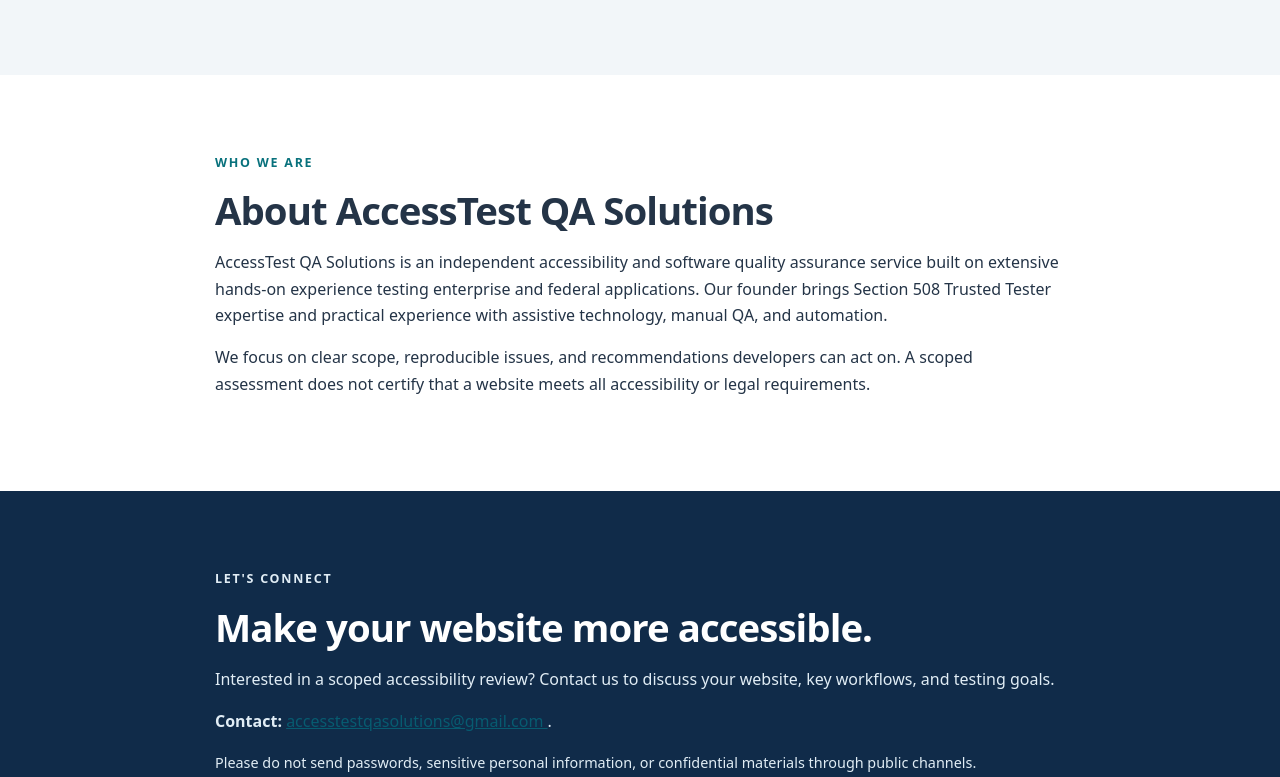
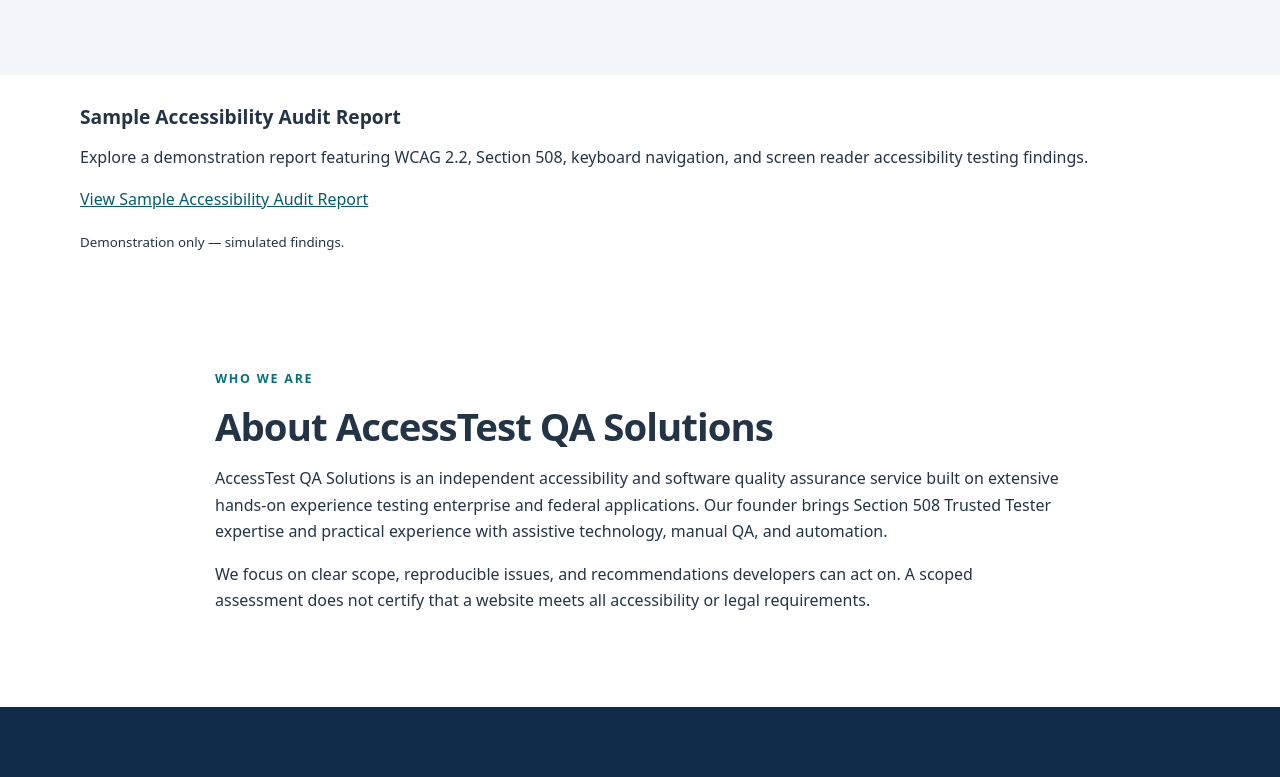
Before and after one commit to delowerus/accesstest-qa-solutions, a plain HTML site: page index.html in a window 1280 px wide. Shown: the part 2296-3073 px from the top of the page. Drawn offline with Linux system fonts and the light colour scheme.

Commit message:
Update index.html

```diff
--- a/index.html
+++ b/index.html
@@ -94,8 +94,27 @@
   </div>
 </section>
 
-<section class="section section-alt" id="portfolio" aria-labelledby="portfolio-heading"><div class="container narrow"><p class="eyebrow dark">OUR WORK</p><h2 id="portfolio-heading">Portfolio</h2><p>Sample accessibility assessment reports and demonstrations will be published here. These will use public demo websites and will not disclose confidential client or federal project information.</p><div class="notice"><strong>Coming soon:</strong> Sample WCAG audit report, keyboard testing checklist, and remediation examples.</div></div></section>
-<section class="section" id="about" aria-labelledby="about-heading"><div class="container narrow"><p class="eyebrow dark">WHO WE ARE</p><h2 id="about-heading">About AccessTest QA Solutions</h2><p>AccessTest QA Solutions is an independent accessibility and software quality assurance service built on extensive hands-on experience testing enterprise and federal applications. Our founder brings Section 508 Trusted Tester expertise and practical experience with assistive technology, manual QA, and automation.</p><p>We focus on clear scope, reproducible issues, and recommendations developers can act on. A scoped assessment does not certify that a website meets all accessibility or legal requirements.</p></div></section>
+
+  <section class="section section-alt" id="portfolio" aria-labelledby="portfolio-heading"><div class="container narrow"><p class="eyebrow dark">OUR WORK</p><h2 id="portfolio-heading">Portfolio</h2><p>Sample accessibility assessment reports and demonstrations will be published here. These will use public demo websites and will not disclose confidential client or federal project information.</p><div class="notice"><strong>Coming soon:</strong> Sample WCAG audit report, keyboard testing checklist, and remediation examples.</div></div></section>
+
+<div class="container" style="padding: 20px 0;">
+  <h3>Sample Accessibility Audit Report</h3>
+  <p>
+    Explore a demonstration report featuring WCAG 2.2,
+    Section 508, keyboard navigation, and screen reader
+    accessibility testing findings.
+  </p>
+  <p>
+    <a href="https://github.com/delowerus/accesstest-qa-solutions/blob/main/sample-accessibility-audit.md"
+       target="_blank"
+       rel="noopener noreferrer">
+      View Sample Accessibility Audit Report
+    </a>
+  </p>
+  <p><small>Demonstration only — simulated findings.</small></p>
+</div>
+
+  <section class="section" id="about" aria-labelledby="about-heading"><div class="container narrow"><p class="eyebrow dark">WHO WE ARE</p><h2 id="about-heading">About AccessTest QA Solutions</h2><p>AccessTest QA Solutions is an independent accessibility and software quality assurance service built on extensive hands-on experience testing enterprise and federal applications. Our founder brings Section 508 Trusted Tester expertise and practical experience with assistive technology, manual QA, and automation.</p><p>We focus on clear scope, reproducible issues, and recommendations developers can act on. A scoped assessment does not certify that a website meets all accessibility or legal requirements.</p></div></section>
 <section class="section contact-section" id="contact" aria-labelledby="contact-heading"><div class="container narrow"><p class="eyebrow">LET'S CONNECT</p><h2 id="contact-heading">Make your website more accessible.</h2><p>Interested in a scoped accessibility review? Contact us to discuss your website, key workflows, and testing goals.</p><p><strong>Contact:</strong> <a href="mailto:accesstestqasolutions@gmail.com">   accesstestqasolutions@gmail.com </a>.</p><p class="small">Please do not send passwords, sensitive personal information, or confidential materials through public channels.</p></div></section>
 
 <div class="container" style="text-align:center; padding:30px 0;">
```
